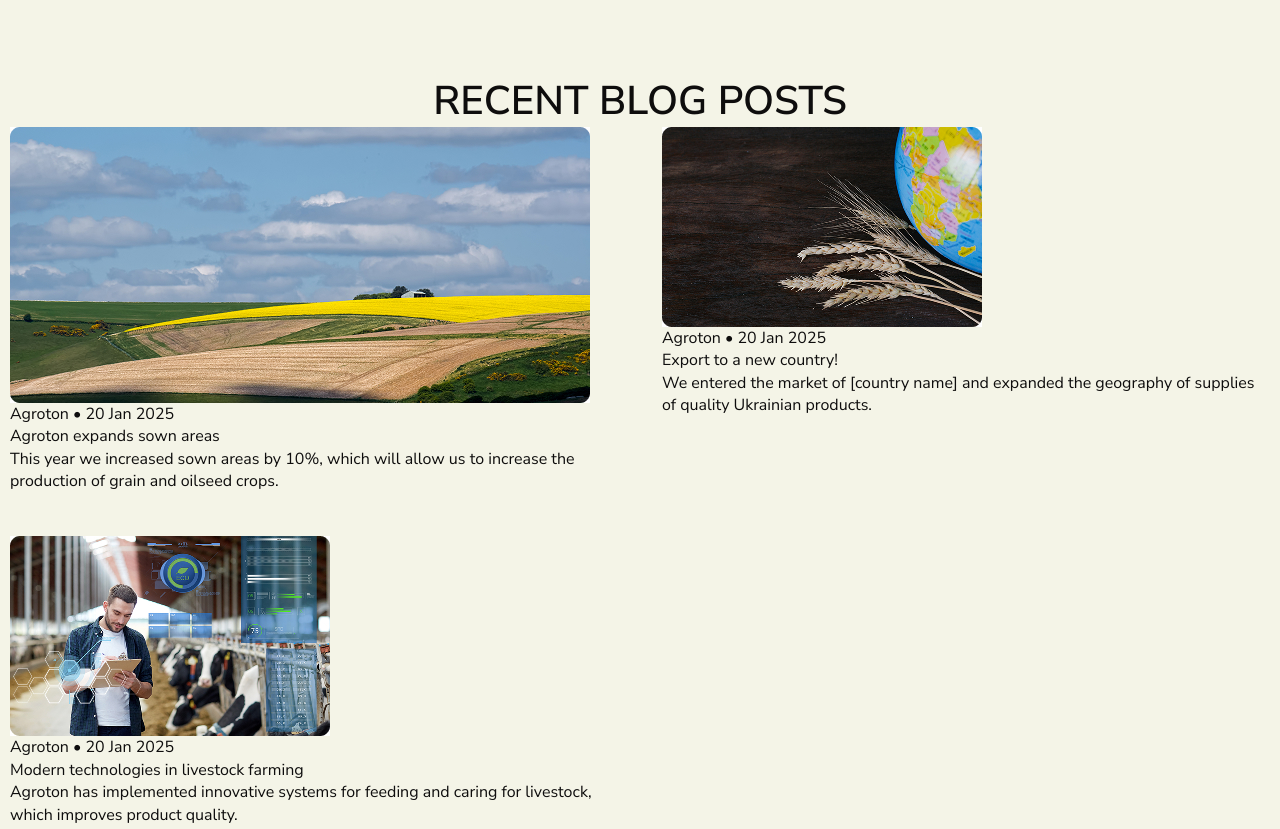
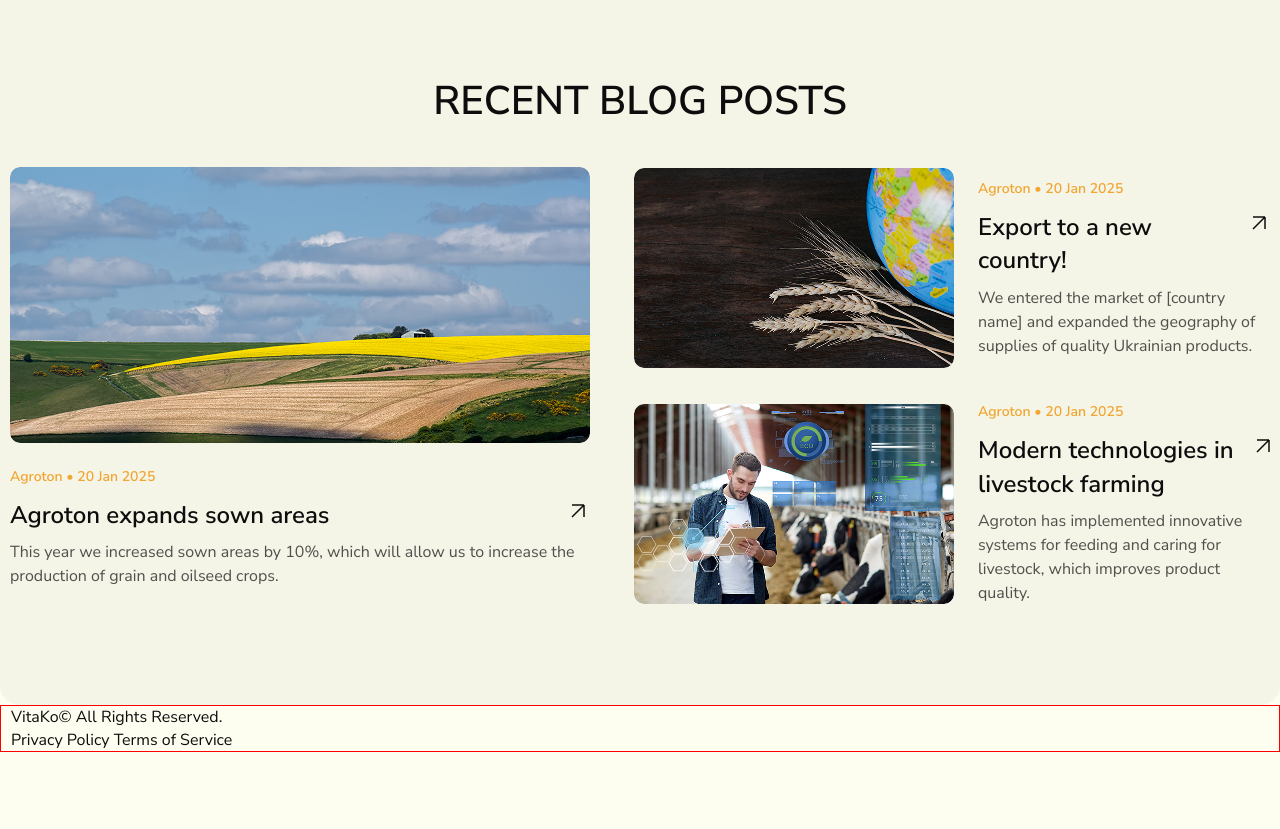
Before and after one commit to VitaKoval/Agroton, a website: page src/html/index.html in a window 1280 px wide. Shown: the part 5020-5849 px from the top of the page. After the commit the page ends 5772 px from the top, so only its background shows below. Drawn offline with nearby package versions, Linux system fonts and the light colour scheme; files that its build step writes are made by us from their sources; files whose address does not match are found by name.

Commit message:
blog section

```diff
--- a/src/html/components/blog-section.html
+++ b/src/html/components/blog-section.html
@@ -3,30 +3,30 @@
         <div class="container">
             <h2 class="blog__title">Recent blog posts</h2>
             <div class="blog__list">
-                <div class="blog__item">
-                    <div class="blog__img">
+                <div class="blog__item blog__item--big">
+                    <a class="blog__img" href="#">
                         <img src="../../img/blog-1.jpg" alt="Blog image"/>
-                    </div>
+                    </a>
                     <div class="blog__content">
                         <p class="blog__info">Agroton • 20 Jan 2025</p>
                         <a href="#" class="blog__link">Agroton expands sown areas</a>
                         <p class="blog__description">This year we increased sown areas by 10%, which will allow us to increase the production of grain and oilseed crops.</p>
                     </div>
                 </div>
-                <div class="blog__item">
-                    <div class="blog__img">
+                <div class="blog__item blog__item--small">
+                    <a class="blog__img" href="#">
                         <img src="../../img/blog-2.jpg" alt="Blog image"/>
-                    </div>
+                    </a>
                     <div class="blog__content">
                         <p class="blog__info">Agroton • 20 Jan 2025</p>
                         <a href="#" class="blog__link">Export to a new country!</a>
                         <p class="blog__description">We entered the market of [country name] and expanded the geography of supplies of quality Ukrainian products.</p>
                     </div>
                 </div>
-                <div class="blog__item">
-                    <div class="blog__img">
+                <div class="blog__item blog__item--small">
+                    <a class="blog__img" href="#">
                         <img src="../../img/blog-3.jpg" alt="Blog image"/>
-                    </div>
+                    </a>
                     <div class="blog__content">
                         <p class="blog__info">Agroton • 20 Jan 2025</p>
                         <a href="#" class="blog__link">Modern technologies in livestock farming</a>
--- a/src/styles/components/_blog-section.scss
+++ b/src/styles/components/_blog-section.scss
@@ -12,10 +12,79 @@
     line-height: 1.3;
     text-align: center;
     text-transform: uppercase;
+    margin-bottom: 40px;
 }
 
 .blog__list {
     display: grid;
-    grid-template-columns: 1fr 1fr;
-    gap: 44px;
+    grid-template-columns: 580px auto;
+    grid-template-rows: 1fr 1fr;
+    gap: 32px 44px;
 }
+
+.blog__item {
+    display: flex;
+    gap: 24px;
+
+}
+
+.blog__img {
+    display: flex;
+    justify-content: center;
+    align-items: center;
+    border-radius: 10px;
+    overflow: hidden;
+    img {
+        object-fit: cover;
+    }
+}
+.blog__content {
+
+}
+
+.blog__item--big {
+    flex-direction: column;
+    grid-area: 1 / 1 / 3 / 2;
+    .blog__img {
+        min-width: 580px;
+        height: 276px;
+    }
+}
+
+.blog__item--small {
+    align-items: center;
+    .blog__img {
+        min-width: 320px;
+        height: 200px;
+    }
+}
+
+.blog__info {
+    font-weight: 600;
+    font-size: 14px;
+    line-height: 20px;
+    color: #F2A531;
+    margin-bottom: 12px;
+}
+
+.blog__link {
+    display: flex;
+    justify-content: space-between;
+    gap: 16px;
+    font-size: 24px;
+    font-weight: 600;
+    margin-bottom: 8px;
+    &::after {
+        content: '';
+        width: 24px;
+        height: 24px;
+        background-image: url(../../img/arrow.svg);
+        background-repeat: no-repeat;
+        background-position: center;
+    }
+}
+
+.blog__description {
+    line-height: 1.5;
+    color: var(--text-subtext);
+}
```
